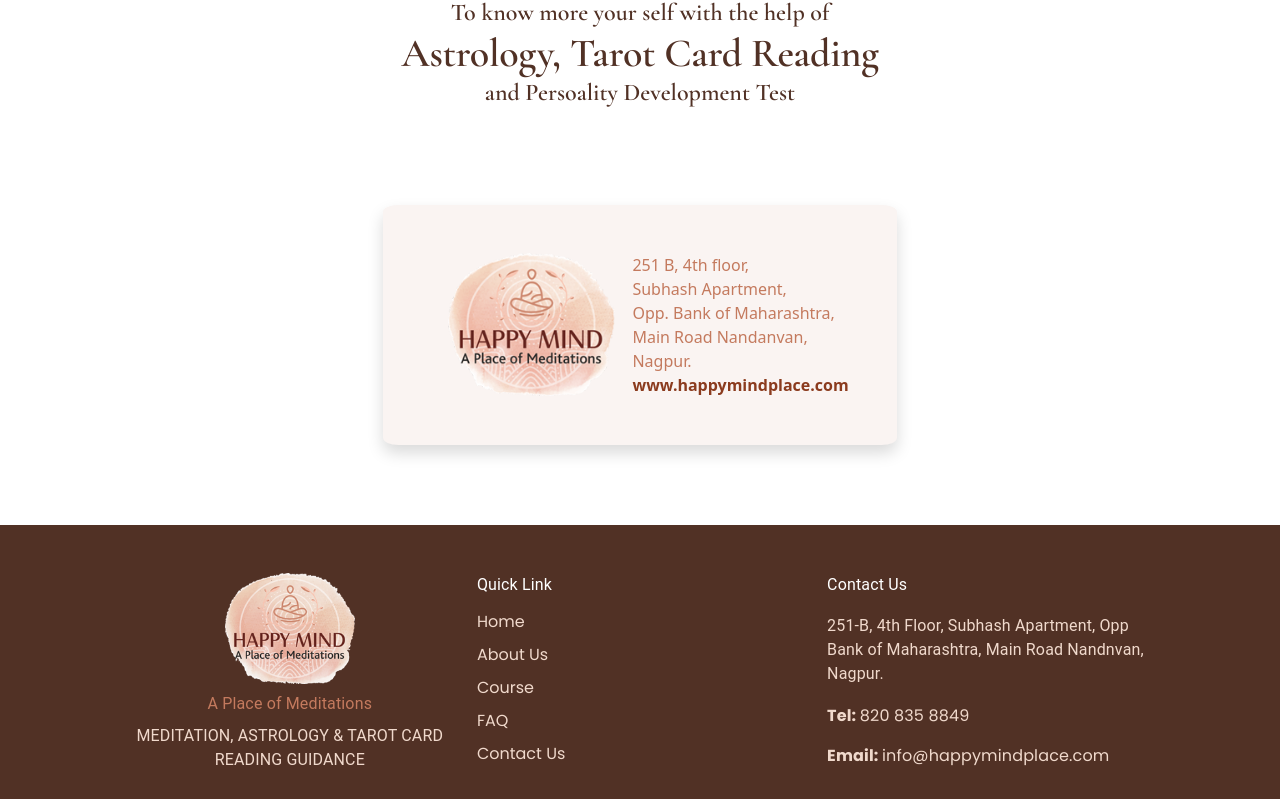
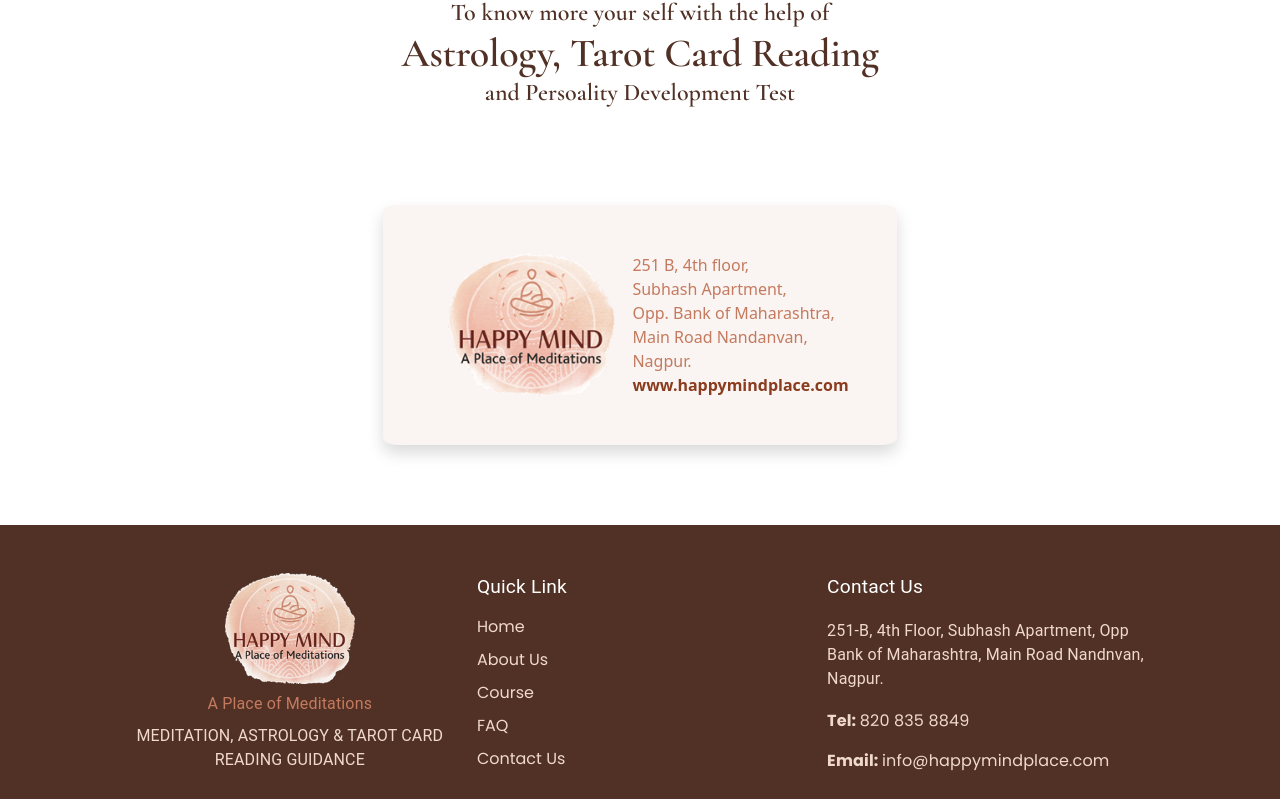
Before and after one commit to pritam-shinde/happymindplace, a Next.js app: page / in a window 1280 px wide. Shown: the part 2903-3702 px from the top of the page. Built offline with nearby package versions, Linux system fonts and the light colour scheme.

Commit message:
css important

```diff
--- a/styles/Footer.module.css
+++ b/styles/Footer.module.css
@@ -39,7 +39,7 @@
     font-family: "Poppins", sans-serif;
     color: #fff;
     font-weight: 600;
-    font-size: 1.2rem;
+    font-size: 1.2rem !important;
 }
 
 .address{
```
